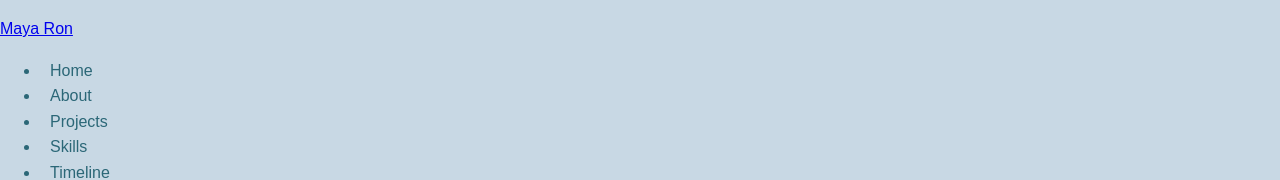
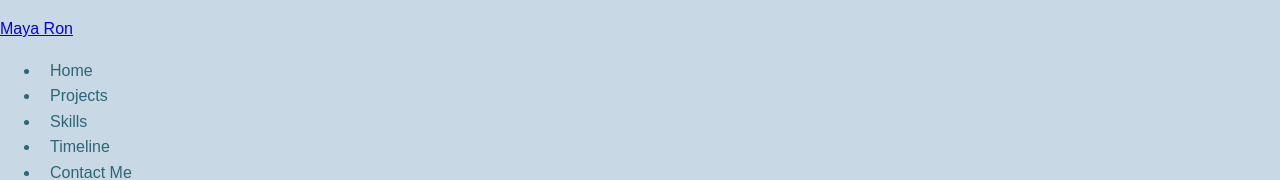
Before and after one commit to mayaron31/my-personal-website, a React (Create React App) app in the folder my-portfolio/: page / in a window 1280 px wide. Shown: the top 180 px of the page. Built offline with nearby package versions, Linux system fonts and the light colour scheme.

Commit message:
react is running #1

```diff
--- a/my-portfolio/package.json
+++ b/my-portfolio/package.json
@@ -7,7 +7,7 @@
     "react": "^18.3.1",
     "react-dom": "^18.3.1",
     "react-router-dom": "^7.1.1",
-    "react-scripts": "^3.0.1"
+    "react-scripts": "^5.0.1"
   },
   "scripts": {
     "start": "react-scripts start",
@@ -34,6 +34,7 @@
     ]
   },
   "devDependencies": {
-    "@babel/plugin-transform-private-property-in-object": "^7.25.9"
+    "@babel/plugin-transform-private-property-in-object": "^7.25.9",
+    "webpack": "^5.97.1"
   }
 }
--- a/my-portfolio/src/App.js
+++ b/my-portfolio/src/App.js
@@ -2,7 +2,6 @@ import React from "react";
 import { BrowserRouter as Router, Routes, Route } from "react-router-dom";
 import Navbar from "./components/Navbar";
 import Hero from "./components/Hero";
-import About from "./components/About";
 import Projects from "./components/Projects";
 import Skills from "./components/Skills";
 import Timeline from "./components/Timeline";
@@ -14,7 +13,6 @@ function App() {
       <Navbar />
       <Routes>
         <Route path="/" element={<Hero />} />
-        {/* <Route path="/about" element={<About />} /> */}
         <Route path="/projects" element={<Projects />} />
         <Route path="/skills" element={<Skills />} />
         <Route path="/timeline" element={<Timeline />} />
--- a/my-portfolio/src/components/Navbar.js
+++ b/my-portfolio/src/components/Navbar.js
@@ -11,9 +11,7 @@ const Navbar = () => {
                         <li className="nav-item">
                             <Link className="nav-link" to="/">Home</Link>
                         </li>
-                        <li className="nav-item">
-                            <Link className="nav-link" to="/about">About</Link>
-                        </li>
+
                         <li className="nav-item">
                             <Link className="nav-link" to="/projects">Projects</Link>
                         </li>
```
Also changed, not shown: 1 other file (tests, documents, lock files or other folders).
